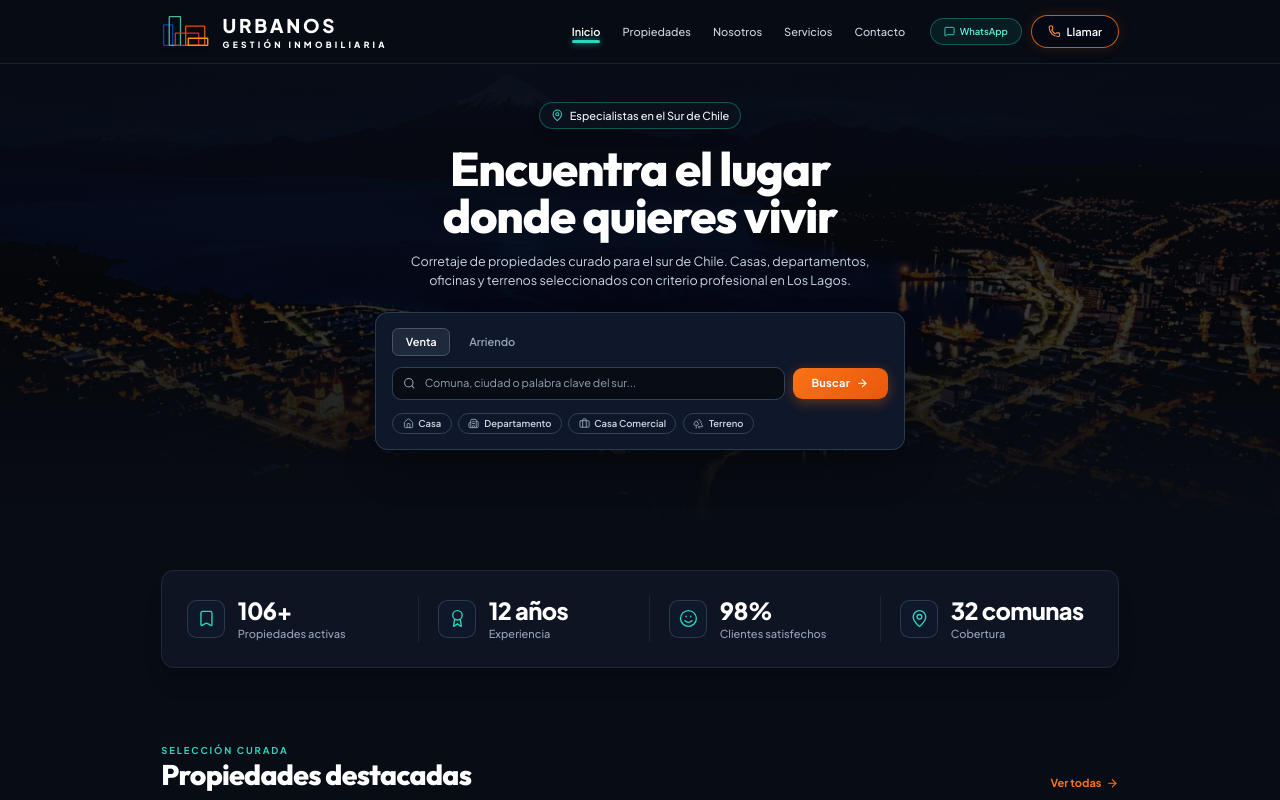
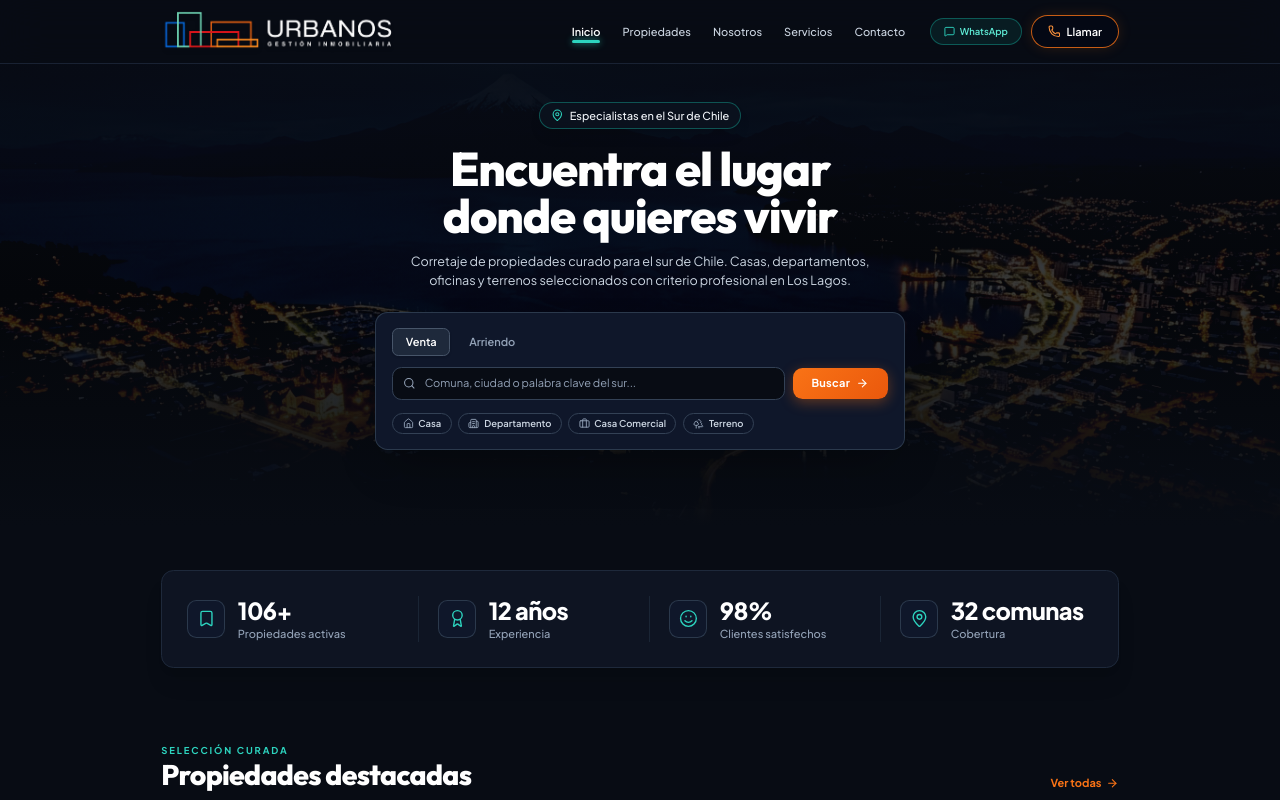
Before and after one commit to nowebcl/urbanos, a React (Vite) app: page / in a window 1280 px wide. Shown: the top 800 px of the page. Built offline with nearby package versions, Linux system fonts and the light colour scheme.

Commit message:
Use logo.png image as official logo without extra text

```diff
--- a/src/components/UrbanosLogo.jsx
+++ b/src/components/UrbanosLogo.jsx
@@ -1,63 +1,17 @@
 import React from 'react';
 
-export default function UrbanosLogo({ className = "", layout = "horizontal" }) {
-  const isVertical = layout === "vertical";
-
+export default function UrbanosLogo({ className = "" }) {
   return (
-    <div className={`flex ${isVertical ? 'flex-col items-start gap-3' : 'items-center gap-3'} select-none ${className}`}>
-
-      {/* Exact SVG Icon Mark */}
-      <svg
-        viewBox="0 0 240 160"
-        className="h-10 sm:h-11 w-auto shrink-0 filter drop-shadow-md"
-        fill="none"
-        xmlns="http://www.w3.org/2000/svg"
-      >
-        {/* Blue Frame 1 (Left) */}
-        <rect
-          x="12" y="50" width="42" height="95"
-          stroke="#0047AB" strokeWidth="6"
-          rx="2"
-        />
-
-        {/* Mint/Teal Frame 2 (Tallest Center-Left) */}
-        <rect
-          x="38" y="12" width="52" height="133"
-          stroke="#50B498" strokeWidth="6"
-          rx="2"
-        />
-
-        {/* Red Frame 3 (Horizontal Middle) */}
-        <rect
-          x="66" y="88" width="108" height="57"
-          stroke="#D32F2F" strokeWidth="6"
-          rx="2"
-        />
-
-        {/* Dark Orange Frame 4 (Right High) */}
-        <rect
-          x="114" y="56" width="88" height="89"
-          stroke="#E65100" strokeWidth="6"
-          rx="2"
-        />
-
-        {/* Light Orange Frame 5 (Right Bottom Low) */}
-        <rect
-          x="126" y="112" width="90" height="33"
-          stroke="#FF9800" strokeWidth="6"
-          rx="2"
-        />
-      </svg>
-
-      {/* Brand Typography matching user image */}
-      <div className="flex flex-col justify-center leading-none">
-        <span className="font-sans font-black tracking-[0.14em] text-white text-xl sm:text-2xl uppercase leading-none">
-          URBANOS
-        </span>
-        <span className="font-sans text-[8px] sm:text-[9.5px] font-extrabold text-white tracking-[0.38em] uppercase mt-1">
-          GESTIÓN INMOBILIARIA
-        </span>
-      </div>
+    <div className={`flex items-center select-none ${className}`}>
+      <img
+        src="/images/logo.png"
+        alt="Urbanos Gestión Inmobiliaria"
+        className="h-12 sm:h-14 w-auto object-contain filter drop-shadow-md transition-transform duration-300 hover:scale-[1.02]"
+        onError={(e) => {
+          e.target.onerror = null;
+          e.target.src = '/logo.png';
+        }}
+      />
     </div>
   );
 }
```
Also changed, not shown: public/images/logo.png (added), public/logo.png (added).
